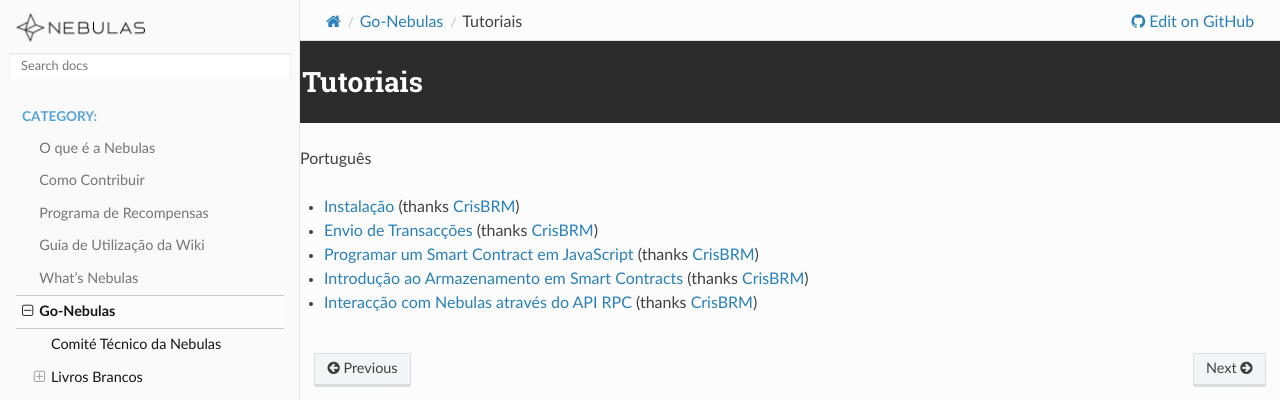
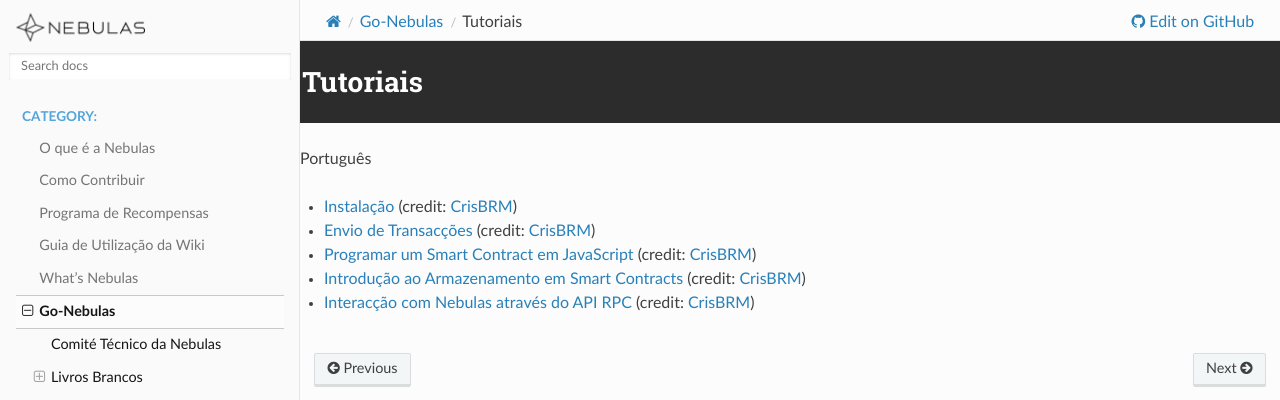
Before and after one commit to nebulasio/nebdocs, a Sphinx documentation site: the page built from docs/go-nebulas/tutorials/README.md, in a window 1280 px wide. Shown: the top 400 px of the page. Built offline with Sphinx 7.4.7 and the Read the Docs theme 2.0.0, drawn with Linux system fonts in a browser that asks for light colours; pages that are not in the unit, such as notebooks, are missing from menus.

Commit message:
Update README.md

```diff
--- a/docs/go-nebulas/tutorials/README.md
+++ b/docs/go-nebulas/tutorials/README.md
@@ -1,8 +1,8 @@
 # Tutoriais
 
 Português
-* [Instalação](01-installation.md) \(thanks [CrisBRM](https://github.com/crisbrm)\)
-* [Envio de Transacções](02-transaction.md) \(thanks [CrisBRM](https://github.com/CrisBRM)\)
-* [Programar um Smart Contract em JavaScript](03-smart-contracts-javascript.md) \(thanks [CrisBRM](https://github.com/crisbrm)\)
-* [Introdução ao Armazenamento em Smart Contracts](04-smart-contract-storage.md) \(thanks [CrisBRM](https://github.com/crisbrm)\)
-* [Interacção com Nebulas através do API RPC](05-interacting-with-nebulas-by-rpc-api.md) \(thanks [CrisBRM](https://github.com/crisbrm)\)
+* [Instalação](01-installation.md) \(credit: [CrisBRM](https://github.com/crisbrm)\)
+* [Envio de Transacções](02-transaction.md) \(credit: [CrisBRM](https://github.com/CrisBRM)\)
+* [Programar um Smart Contract em JavaScript](03-smart-contracts-javascript.md) \(credit: [CrisBRM](https://github.com/crisbrm)\)
+* [Introdução ao Armazenamento em Smart Contracts](04-smart-contract-storage.md) \(credit: [CrisBRM](https://github.com/crisbrm)\)
+* [Interacção com Nebulas através do API RPC](05-interacting-with-nebulas-by-rpc-api.md) \(credit: [CrisBRM](https://github.com/crisbrm)\)
```
